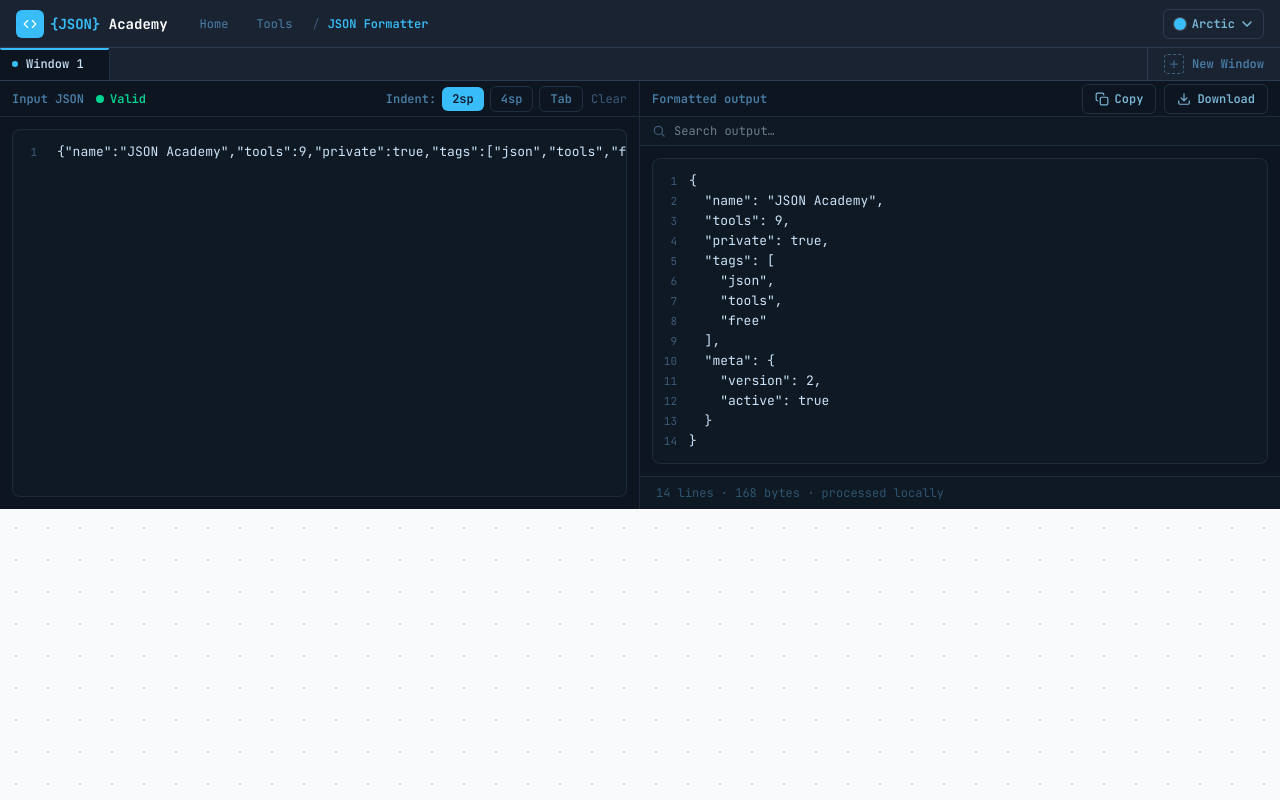
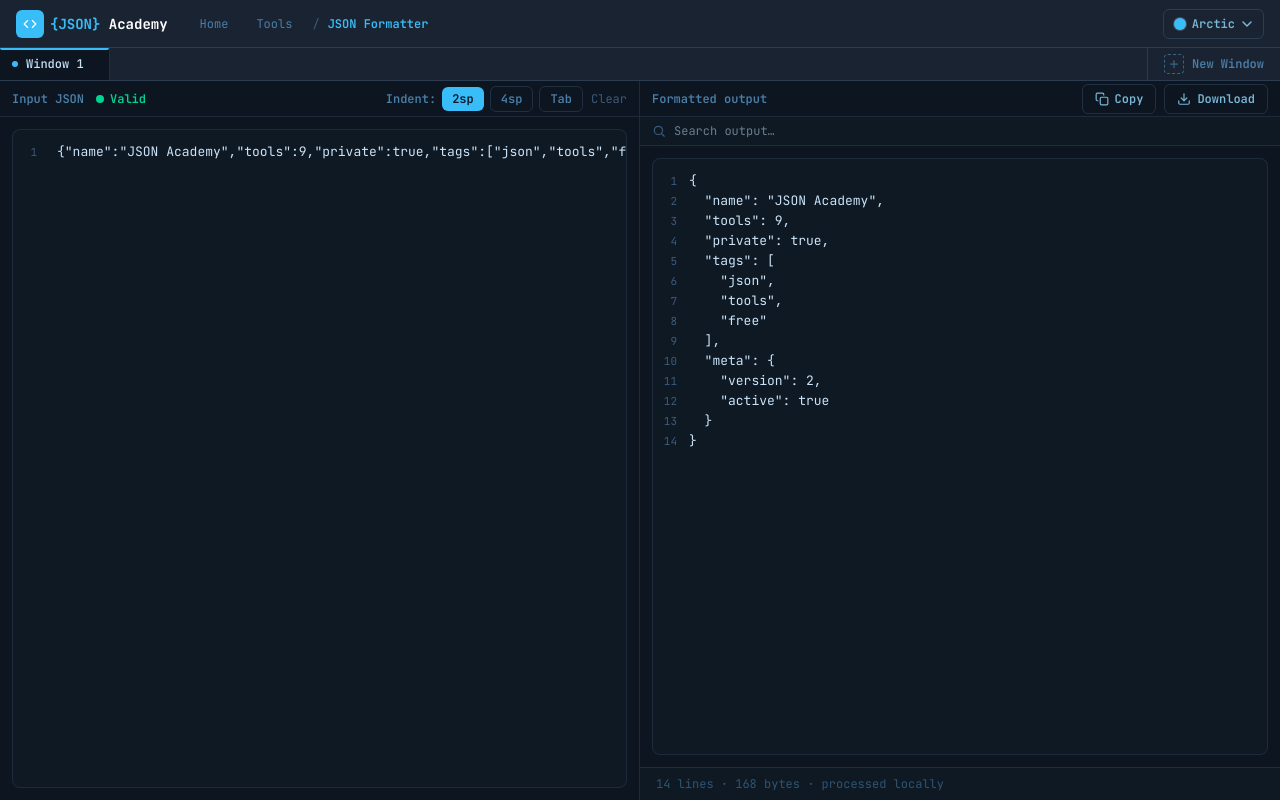
Before and after one commit to prakhush1/3.0, a Next.js app in the folder json-academy/json-academy/: page /tools/json-formatter in a window 1280 px wide. Built offline with nearby package versions, Linux system fonts and the light colour scheme.

Commit message:
fixed full screen issue for json formatter

```diff
--- a/json-academy/json-academy/components/tools/FormatterWidget.js
+++ b/json-academy/json-academy/components/tools/FormatterWidget.js
@@ -617,14 +617,14 @@ export default function FormatterWidget() {
   }, []);
 
   useEffect(() => {
-
-
+    document.documentElement.style.overflow = "hidden";
+    return () => { document.documentElement.style.overflow = ""; };
   }, []);
 
   const activeWin = windows.find(w => w.id === activeId) ?? windows[0];
 
   return (
-    <div className="flex flex-col flex-1 min-h-0 overflow-hidden transition-colors" style={{ backgroundColor: et.wrapperBg }}>
+    <div className="fixed inset-0 flex flex-col overflow-hidden transition-colors" style={{ backgroundColor: et.wrapperBg }}>
 
       {/* ── Top bar ── */}
       <div className="flex h-12 shrink-0 items-center justify-between px-4"
```
